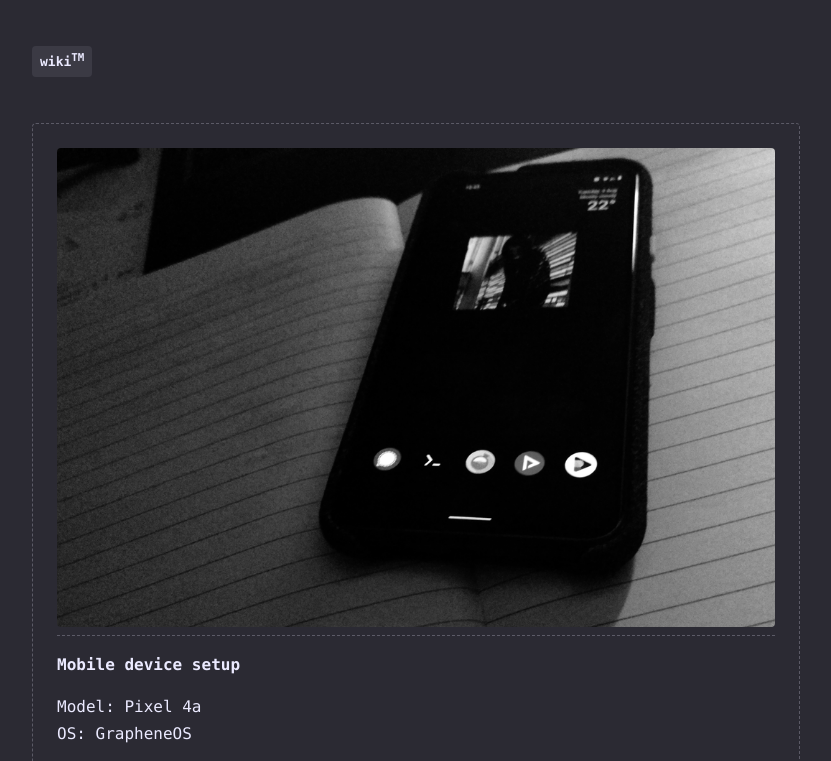
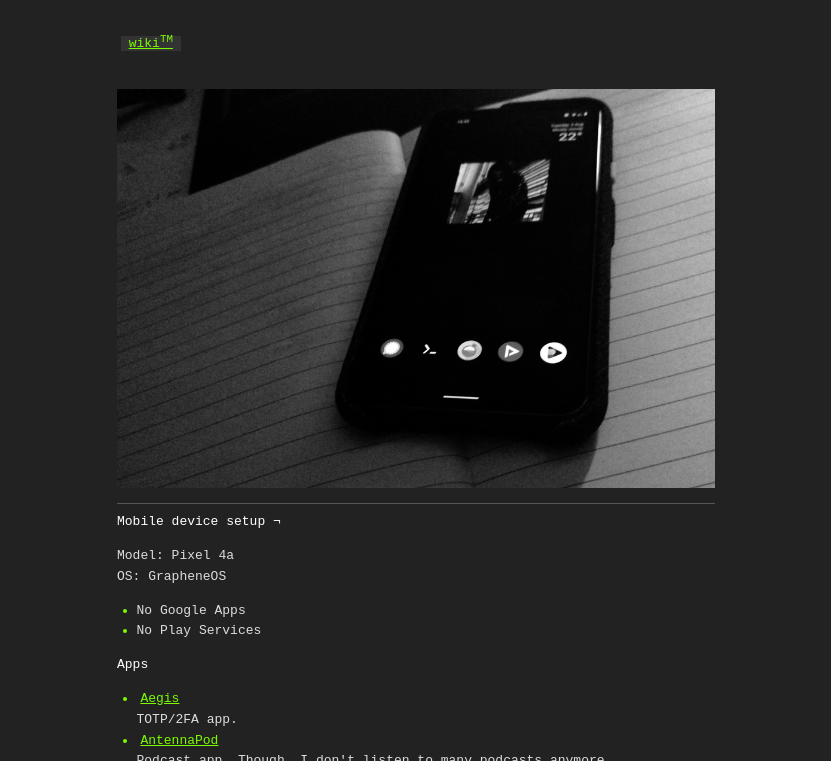
Before and after one commit to e-zk/wiki, a plain HTML site: page devices/mobile.html in a window 1280 px wide. Shown: the top 761 px of the page, without its empty margins (224-1055 px from the left). Drawn offline with Linux system fonts and the light colour scheme.

Commit message:
Update css

```diff
--- a/static/css/main.css
+++ b/static/css/main.css
@@ -1,106 +1,21 @@
-:root {
---bg: #2b2a33;
---bg2: #5b5a66;
---bg3: #3b3a44;
---fg: #ebeaff;
---accent: lightcoral;
-}
-/* Here's a light theme, you psycho */
-/*
-@media (prefers-color-scheme: light) {
-:root {
---bg: #f9f9fb;
---bg2: #a9a9ab;
---bg3: #f0f0f4;
---fg: #1a1b1b;
---accent: blue;
-}
-}*/
+* { font-family: monospace }
 *,*::before,*::after { box-sizing: border-box }
-html,body { height: 100%; font-size: 100%; scroll-behavior: smooth }
-img,picture,video,canvas,svg { display: block; max-width: 100% }
-p,h1 h2,h3,h4,h5,h6 { overflow-wrap: break-word }
-::selection {
-	background: var(--accent);
-	color: var(--bg);
-}
-body {
-	background: var(--bg);
-	color: var(--fg);
-	padding: 0 1rem;
-	max-width: 50rem;
-	margin: 0 auto;
-	line-height: 1.666666;
-	font-family: ui-monospace,SFMono-Regular,SF Mono,Menlo,Consolas,Liberation Mono,monospace;
-}
-main {
-	padding: 1.5rem;
-	border: 1px dashed var(--bg2);
-	border-radius: 4px;
-}
-img {
-	max-width: 100%;
-	border-radius: 4px;
-}
-hr {
-	height: 0;
-	border: 0;
-	padding: 0 0 0.5rem 0;
-	margin-top: 0.5rem;
-	border-top: 1px dashed var(--bg2);
-}
-
-h1,h2,h3,h4,h5,h6 {
-	font-weight: bold;
-	font-size: 1em;
-}
-h1 {
-	margin-top: 0;
-	font-weight: bold;
-}
-
-ul, ol {
-	margin-left: 0;
-	padding-left: 1.666666rem;
-}
-ul {
-	list-style-type: '  \2022  ';
-}
-li {
-	line-height: 1.55555;
-}
-li::marker {
-	font-weight: normal;
-	color: var(--bg2);
-}
-a, a:visited {
-	color: var(--fg);
-	font-weight: bold;
-	text-decoration: none;
-	border-bottom: 1px solid var(--accent);
-}
-a:hover, a:focus {
-	color: var(--accent);
-	border-bottom: 1px solid var(--accent);
-}
-header,footer {
-	padding: 3rem 0;
-}
-.info {
-	padding-top: 1.5rem;
-	text-align: right;
-	font-weight: bold;
-}
-code {
-	font-family: ui-monospace,SFMono-Regular,SF Mono,Menlo,Consolas,Liberation Mono,monospace;
-	font-size: small;
-	border: 0px dashed var(--bg2);
-	border-radius: 4px;
-	padding: 0.5rem;
-	background: var(--bg3);
-}
-pre code {
-	display: block;
-	overflow-y: hidden;
-	overflow-x: auto;
-}
+::selection { background-color: lawngreen; color: #000 }
+html { height: 100%; font-size: 100%; scroll-behavior: smooth; line-height: 1.6 }
+body { max-width: 50rem; margin: 1rem auto; background-color: #222; color: #ddd; padding: 0 2rem 2rem 2rem}
+img,video { max-width: 100% }
+h1,h2,h3,h4,h5,h6 { font-size: 1em; font-weight: normal; color: white }
+h1::after { content: ' \00AC ' }
+.postdate::after { content: ' - ' }
+nav { padding: 0.67em 0 calc(0.67em * 2) 0 }
+footer { padding-top: 2rem }
+a { color: lawngreen; padding: 0 0.5ch; }
+a:focus { color: #000; background: lawngreen; padding: 0 0.5ch; }
+nav a, nav a:visited { margin-right: 2ch; color: lawngreen }
+nav a:focus { color: white }
+hr { box-sizing: content-box; height: 0; border: 0; border-top: 1px solid #555 }
+ul, ol { margin-block-start: 1em; margin-block-end: 1em; padding-inline-start: 2.5em }
+ul { padding-inline-start: 1.5em }
+li::marker { color: lawngreen }
+code { background: #333; color: lawngreen; padding: 0 1ch }
+pre code { display: block; line-height: 1.25; padding: 1.5em; background: #333; overflow-x: auto; overflow-y: hidden }
```
